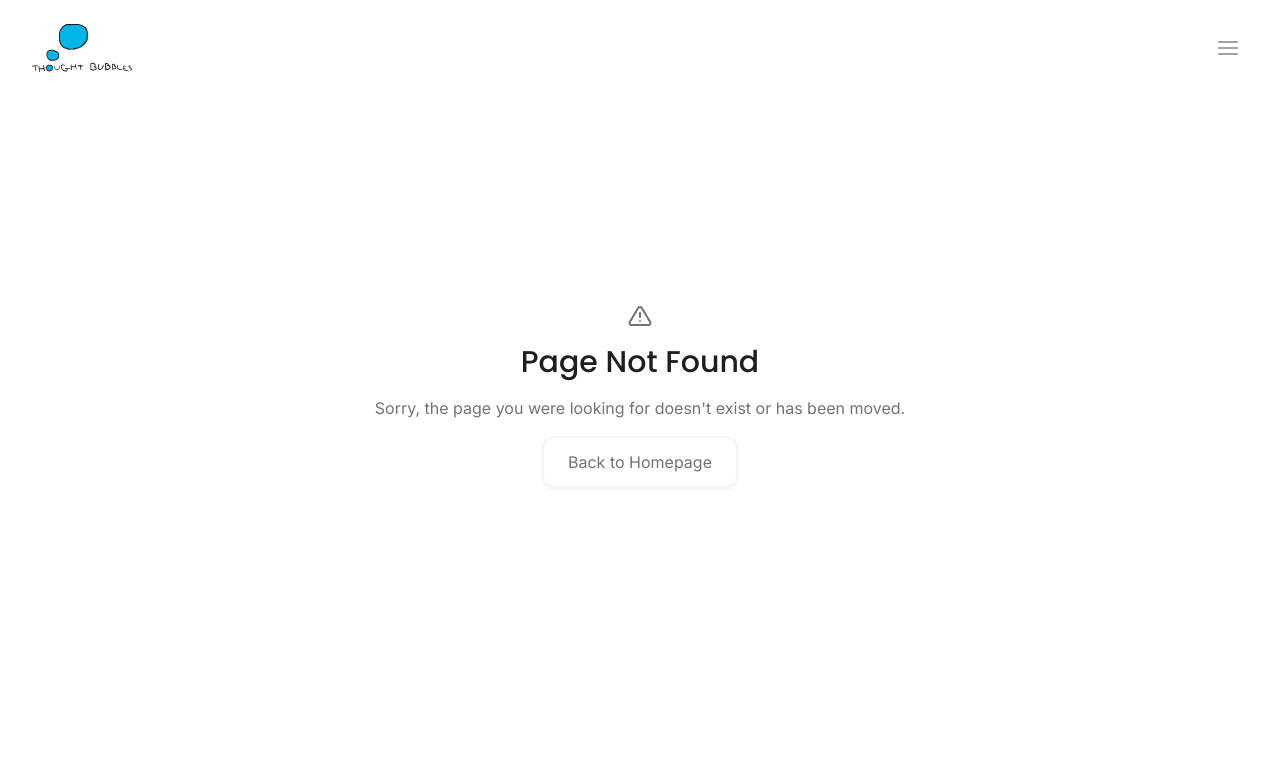
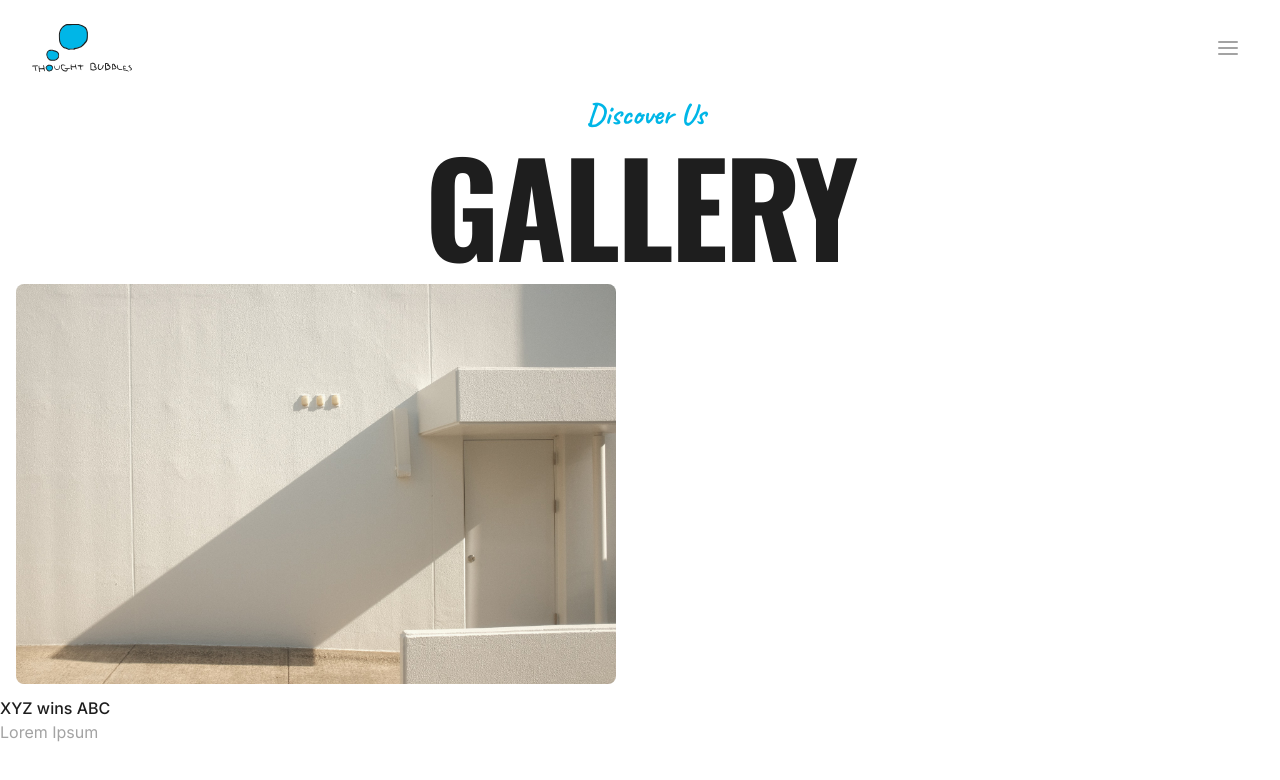
Before and after one commit to vatsalmotiani/thought-bubbles, a Next.js app: page /gallery in a window 1280 px wide. Before the commit this address had no page. Shown: the top 780 px of the page. Built offline with nearby package versions, Linux system fonts and the light colour scheme.

Commit message:
Gallery Created

```diff
--- /dev/null
+++ b/src/app/gallery/page.jsx
@@ -0,0 +1,18 @@
+import Title, { TitleBold } from "@/components/Title";
+import Photo from "@/components/Photo";
+
+export default function page() {
+  return (
+    <>
+      <TitleBold
+        sectionName='Discover Us'
+        heading='Gallery'
+      />
+      <Photo
+        img='/assets/dummy1.jpg'
+        name='XYZ wins ABC'
+        about='Lorem Ipsum'
+      />
+    </>
+  );
+}
--- a/src/app/page.jsx
+++ b/src/app/page.jsx
@@ -124,21 +124,21 @@ export function CTA({ title, img }) {
 export default function Home() {
   return (
     <div className='h-auto flex justify-center'>
-      <p className='mt-14'>Homepage Development Pending*</p>
-      {/* <Jumbotron
+      {/* <p className='mt-14'>Homepage Development Pending*</p> */}
+      <Jumbotron
         img={{ src: "/assets/JumboDes.svg", width: 764, height: 443, alt: "Think Different - Thought Bubbles" }}
         heading='Think Different'
         subheading='Take the next step and try different'
         body='Est sint laboris ut nisi amet velit cillum fugiat deserunt. Labore id quis irure irure consectetur esse. Occaecat Lorem do labore minim dolor qui occaecat laborum Lorem labore veniam reprehenderit ex cupidatat mollit. Qui est ipsum ullamco ullamco voluptate non. Consequat ea anim ea velit qeo'
-      /> */}
+      />
 
-      {/* <div className='mt-16 flex flex-col items-center'>
+      <div className='mt-16 flex flex-col items-center'>
         <Title
           heading="We're your brand's best friend"
           subheading="We're the crew that turns brand dreams into reality. Explore our services - we're the wingmen your brand can't do without!"
         />
         <ServiceCarousel />
-      </div> */}
+      </div>
       {/* <OurWork /> */}
       {/* <ClientsSection /> */}
       {/* <CTA /> */}
--- a/src/components/Navbar.jsx
+++ b/src/components/Navbar.jsx
@@ -24,6 +24,10 @@ export default function Navbar() {
       name: "Work",
       url: "/work/all",
       parent: "/work",
+    },
+    {
+      name: "Gallery",
+      url: "/gallery",
     },
     {
       name: "Contact",
--- /dev/null
+++ b/src/components/Photo.jsx
@@ -0,0 +1,20 @@
+import Image from "next/image";
+
+export default function Photo({ img, name, about }) {
+  return (
+    <div className='max-w-max max-h-max'>
+      <Image
+        src={img}
+        height='450'
+        width='600'
+        alt={name}
+        className=' rounded-lg  hover:drop-shadow-xl duration-300 md:mx-4'
+      />
+
+      <div className=' w-5/6'>
+        <p className='mt-3 text-tb-black font-medium '>{name}</p>
+        <p className='text-neutral-400'>{about}</p>
+      </div>
+    </div>
+  );
+}
```
